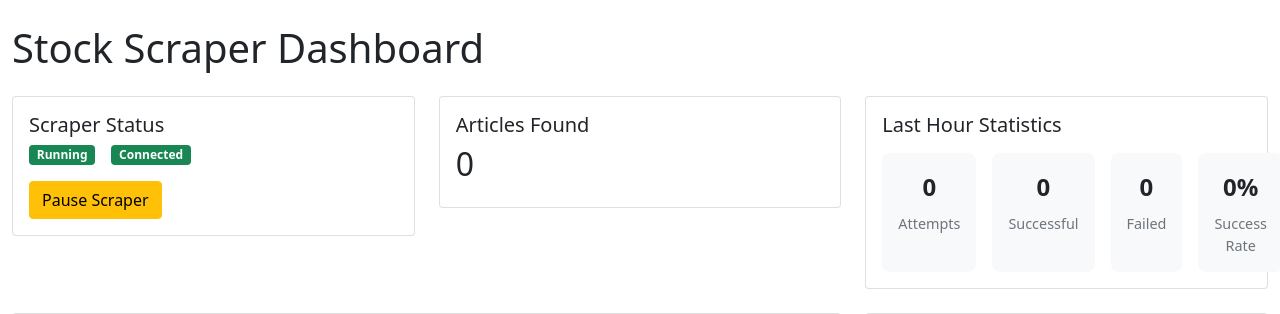
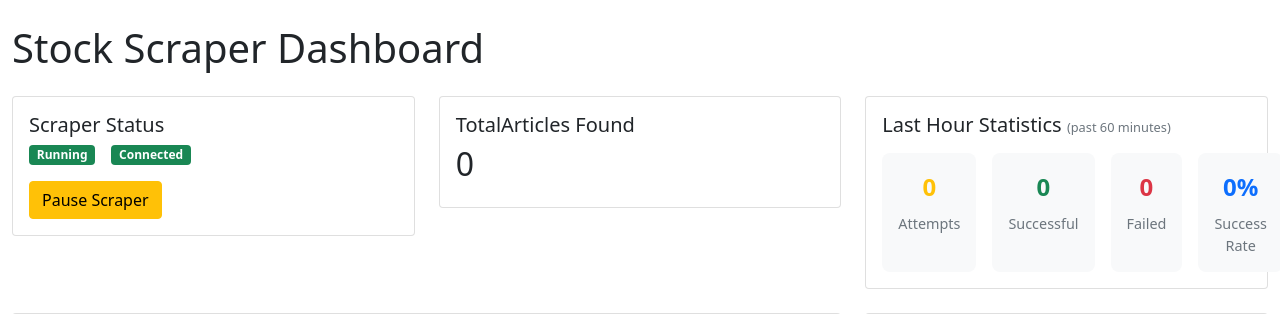
Before and after one commit to RohitTru/botStonkWar, a Flask app: page / in a window 1280 px wide. Shown: the top 314 px of the page. Run offline with Flask 3, Linux system fonts and the light colour scheme; data that the repository does not hold is empty; parts of the project's set-up code (start-up, migrations or seed data) failed here and were passed over; some libraries are stand-ins or nearby versions.

Commit message:
colors for the metrics

```diff
--- a/feature-WebScraperStockSelector/app/templates/dashboard.html
+++ b/feature-WebScraperStockSelector/app/templates/dashboard.html
@@ -132,6 +132,10 @@
             padding: 1rem;
             background: #f8f9fa;
             border-radius: 8px;
+            transition: transform 0.2s;
+        }
+        .stats-item:hover {
+            transform: translateY(-2px);
         }
         .stats-item .number {
             font-size: 1.5rem;
@@ -141,6 +145,23 @@
         .stats-item .label {
             font-size: 0.9rem;
             color: #6c757d;
+        }
+        .stats-item.attempts .number {
+            color: #ffc107; /* Bootstrap warning yellow */
+        }
+        .stats-item.successful .number {
+            color: #198754; /* Bootstrap success green */
+        }
+        .stats-item.failed .number {
+            color: #dc3545; /* Bootstrap danger red */
+        }
+        .stats-item.rate .number {
+            color: #0d6efd; /* Bootstrap primary blue */
+        }
+        .card-title .time-window {
+            font-size: 0.8rem;
+            color: #6c757d;
+            font-weight: normal;
         }
     </style>
 </head>
@@ -169,7 +190,7 @@
             <div class="col-md-4">
                 <div class="card">
                     <div class="card-body">
-                        <h5 class="card-title">Articles Found</h5>
+                        <h5 class="card-title">TotalArticles Found</h5>
                         <div id="articles-count" class="h2">0</div>
                     </div>
                 </div>
@@ -179,21 +200,21 @@
             <div class="col-md-4">
                 <div class="card">
                     <div class="card-body">
-                        <h5 class="card-title">Last Hour Statistics</h5>
+                        <h5 class="card-title">Last Hour Statistics <span class="time-window">(past 60 minutes)</span></h5>
                         <div class="stats-grid">
-                            <div class="stats-item">
+                            <div class="stats-item attempts">
                                 <div class="number" id="total-attempts">0</div>
                                 <div class="label">Attempts</div>
                             </div>
-                            <div class="stats-item">
+                            <div class="stats-item successful">
                                 <div class="number" id="successful-attempts">0</div>
                                 <div class="label">Successful</div>
                             </div>
-                            <div class="stats-item">
+                            <div class="stats-item failed">
                                 <div class="number" id="failed-attempts">0</div>
                                 <div class="label">Failed</div>
                             </div>
-                            <div class="stats-item">
+                            <div class="stats-item rate">
                                 <div class="number" id="success-rate">0%</div>
                                 <div class="label">Success Rate</div>
                             </div>
```
